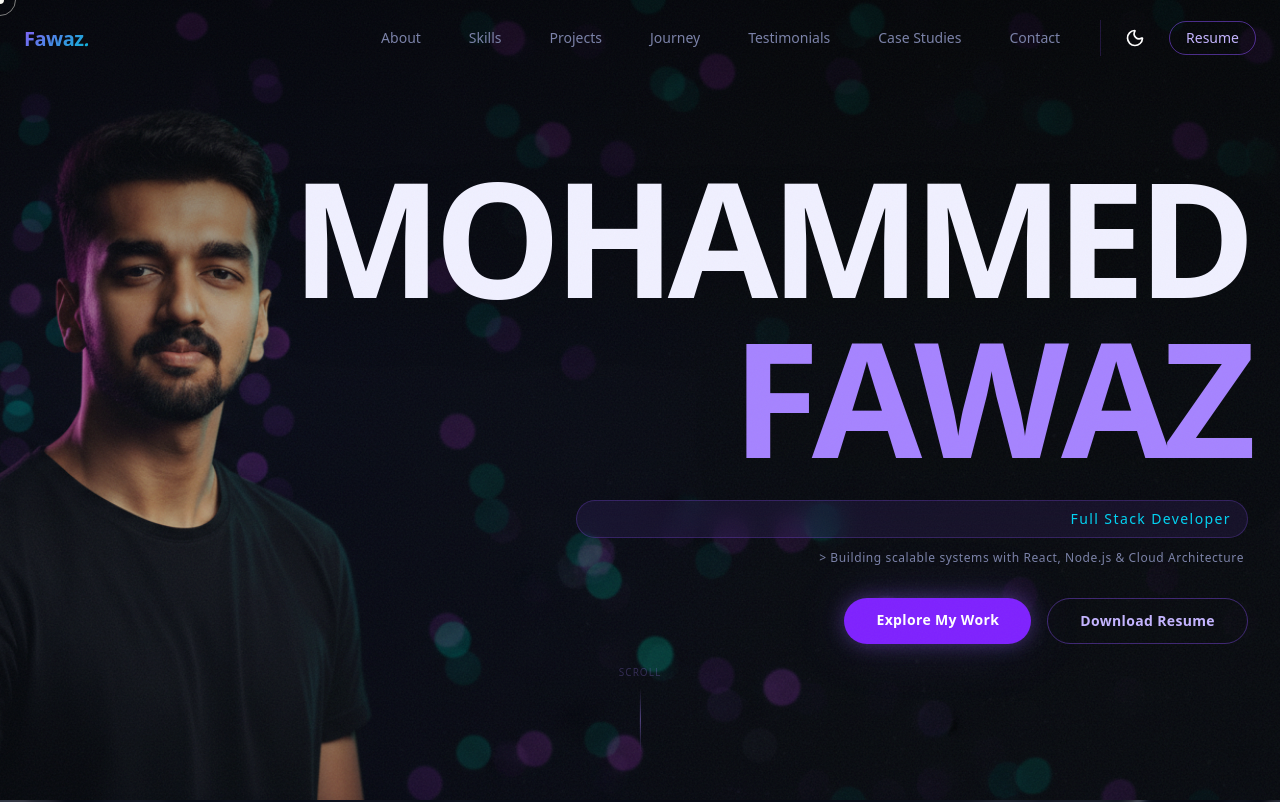
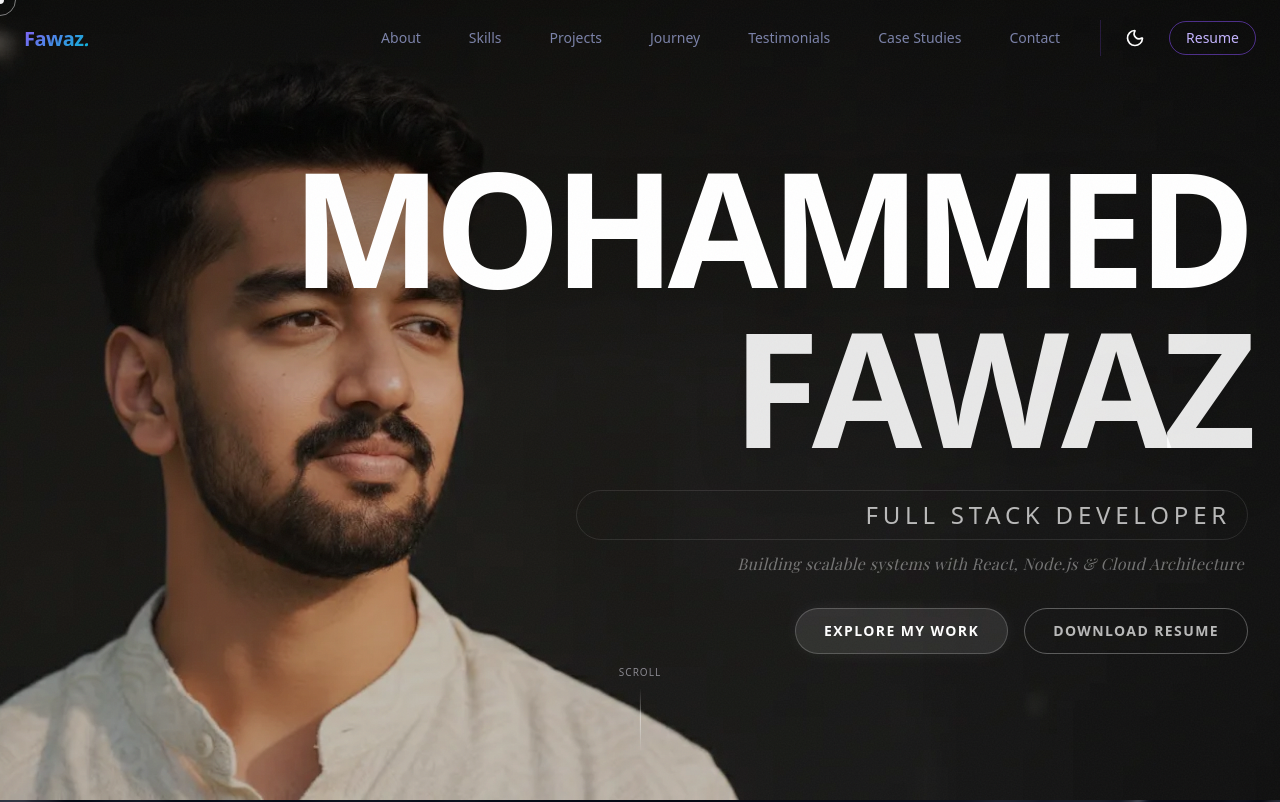
Before and after one commit to fawazv/portfolio_og, a Next.js app: page / in a window 1280 px wide. Shown: the top 802 px of the page. Built offline with nearby package versions, Linux system fonts and the light colour scheme; a web font is replaced by a local one.

Commit message:
feat: Implement initial portfolio structure with Hero and Skills sections and configure basic Next.js app layout.

```diff
--- a/src/app/layout.tsx
+++ b/src/app/layout.tsx
@@ -9,19 +9,16 @@ import NoiseOverlay from "@/components/ui/noise-overlay";
 const plusJakarta = Plus_Jakarta_Sans({
   variable: "--font-plus-jakarta",
   subsets: ["latin"],
-  weight: ["400", "500", "600", "700", "800"],
 });
 
 const jetbrainsMono = JetBrains_Mono({
   variable: "--font-jetbrains-mono",
   subsets: ["latin"],
-  weight: ["400"],
 });
 
 const playfair = Playfair_Display({
   variable: "--font-serif",
   subsets: ["latin"],
-  style: ["normal", "italic"],
 });
 
 export const metadata: Metadata = {
--- a/src/app/page.tsx
+++ b/src/app/page.tsx
@@ -1,11 +1,14 @@
+import dynamic from "next/dynamic";
 import Hero from "@/components/sections/Hero";
-import About from "@/components/sections/About";
-import Skills from "@/components/sections/Skills";
-import Projects from "@/components/sections/Projects";
-import Journey from "@/components/sections/Journey";
-import Blog from "@/components/sections/Blog";
-import Testimonials from "@/components/sections/Testimonials";
-import Contact from "@/components/sections/Contact";
+
+// Dynamically import below-the-fold sections to reduce initial JS payload
+const About = dynamic(() => import("@/components/sections/About"));
+const Skills = dynamic(() => import("@/components/sections/Skills"));
+const Projects = dynamic(() => import("@/components/sections/Projects"));
+const Journey = dynamic(() => import("@/components/sections/Journey"));
+const Testimonials = dynamic(() => import("@/components/sections/Testimonials"));
+const Blog = dynamic(() => import("@/components/sections/Blog"));
+const Contact = dynamic(() => import("@/components/sections/Contact"));
 
 export default function Home() {
   return (
--- a/src/components/sections/Hero.tsx
+++ b/src/components/sections/Hero.tsx
@@ -109,18 +109,12 @@ export default function Hero() {
       ref={containerRef}
       className="relative h-screen min-h-screen w-full overflow-hidden flex items-center justify-center bg-background"
     >
-      {/* Ambient Orb Background — Dark Cosmos depth layer */}
-      <div className="absolute inset-0 z-0 pointer-events-none" aria-hidden="true">
-        <div className="absolute top-20 left-1/4 w-[600px] h-[600px] bg-violet-400/8 dark:bg-violet-600/15 rounded-full blur-[120px]" />
-        <div className="absolute bottom-0 right-1/4 w-[400px] h-[400px] bg-cyan-400/6 dark:bg-cyan-500/10 rounded-full blur-[100px]" />
-      </div>
-
       {/* Background Image — Conditional: only load the active theme's image */}
       <div ref={imageRef} className="absolute inset-0 z-0 w-full h-full will-change-transform opacity-0">
         {mounted && resolvedTheme === "light" && (
           <>
             <Image
-              src="/lightmode.png"
+              src="/lightmode.webp"
               alt="Minimal architectural abstract background"
               fill
               sizes="100vw"
@@ -134,7 +128,7 @@ export default function Hero() {
         {mounted && resolvedTheme === "dark" && (
           <>
             <Image
-              src="/darkmode.png"
+              src="/darkmode.webp"
               alt="Liquid metal abstract dark background"
               fill
               sizes="100vw"
@@ -154,23 +148,23 @@ export default function Hero() {
         <div className="w-full max-w-none perspective-1000">
           <h1
             ref={nameRef}
-            className="text-4xl sm:text-6xl md:text-8xl lg:text-[10rem] font-bold tracking-tighter uppercase mb-6 leading-none drop-shadow-2xl"
+            className="text-4xl sm:text-6xl md:text-8xl lg:text-[10rem] font-bold tracking-tighter uppercase mb-6 leading-none text-foreground dark:mix-blend-overlay dark:text-white drop-shadow-2xl"
             aria-label="Mohammed Fawaz"
           >
-            <div className="block text-space dark:text-[#F0F0FF]" aria-hidden="true">{renderSplitText("Mohammed")}</div>
-            <div className="block text-violet-600 dark:text-violet-400" aria-hidden="true">{renderSplitText("Fawaz")}</div>
+            <div className="block" aria-hidden="true">{renderSplitText("Mohammed")}</div>
+            <div className="block text-secondary dark:text-white/90" aria-hidden="true">{renderSplitText("Fawaz")}</div>
           </h1>
 
           <p
             ref={roleRef}
-            className="font-mono text-sm tracking-widest text-violet-600 dark:text-cyan-400 max-w-2xl ml-auto mr-0 backdrop-blur-md py-2 px-4 rounded-full border border-violet-500/20 dark:border-violet-500/25 bg-violet-500/8 dark:bg-violet-500/10 opacity-0"
+            className="text-lg md:text-2xl font-light tracking-[0.2em] uppercase text-foreground/80 dark:text-white/70 max-w-2xl ml-auto mr-0 md:backdrop-blur-xs py-2 px-4 rounded-full border border-white/10 opacity-0"
           >
             Full Stack Developer
           </p>
 
           {/* Value Proposition Tagline */}
-          <p ref={taglineRef} className="font-mono text-xs tracking-wider text-[#6B6F8A] dark:text-[#7B82A8] mt-3 mr-1 opacity-0">
-            &gt; Building scalable systems with React, Node.js &amp; Cloud Architecture
+          <p ref={taglineRef} className="text-sm md:text-base font-serif italic text-foreground/50 dark:text-white/40 mt-3 mr-1 tracking-wide opacity-0">
+            Building scalable systems with React, Node.js &amp; Cloud Architecture
           </p>
 
           {/* CTA Buttons */}
@@ -180,7 +174,13 @@ export default function Hero() {
           >
             <a
               href="#projects"
-              className="glow-btn-violet px-8 py-3 text-sm font-semibold tracking-wide rounded-full bg-violet-600 hover:bg-violet-500 text-white transition-all duration-300"
+              className="px-7 py-3 text-sm font-bold uppercase tracking-widest rounded-full
+                bg-white/10 backdrop-blur-md border border-white/20
+                text-foreground dark:text-white
+                hover:bg-white/20 hover:border-white/40
+                shadow-[0_0_20px_-5px_rgba(255,255,255,0.1)]
+                hover:shadow-[0_0_30px_-5px_rgba(255,255,255,0.25)]
+                transition-all duration-300"
             >
               Explore My Work
             </a>
@@ -189,7 +189,12 @@ export default function Hero() {
               target="_blank"
               rel="noopener noreferrer"
               aria-label="Download Resume (opens in new tab)"
-              className="px-8 py-3 text-sm font-semibold tracking-wide rounded-full border border-violet-500/40 text-violet-600 dark:text-violet-300 hover:border-violet-500 dark:hover:border-violet-400 hover:bg-violet-500/10 transition-all duration-300"
+              className="px-7 py-3 text-sm font-bold uppercase tracking-widest rounded-full
+                border border-foreground/20 dark:border-white/30
+                text-foreground/70 dark:text-white/70
+                hover:border-foreground dark:hover:border-white
+                hover:text-foreground dark:hover:text-white
+                transition-all duration-300"
             >
               Download Resume
             </a>
@@ -202,8 +207,8 @@ export default function Hero() {
         ref={scrollRef}
         className="absolute bottom-12 left-1/2 -translate-x-1/2 z-20 flex flex-col items-center gap-2 opacity-0"
       >
-        <span className="text-[10px] uppercase tracking-widest text-violet-500/40 dark:text-violet-400/50 animate-pulse">Scroll</span>
-        <div className="w-px h-16 bg-linear-to-b from-transparent via-violet-500/30 dark:via-violet-400/50 to-transparent" />
+        <span className="text-[10px] uppercase tracking-widest text-muted-foreground animate-pulse">Scroll</span>
+        <div className="w-px h-16 bg-linear-to-b from-transparent via-foreground/50 to-transparent dark:via-white/50" />
       </div>
 
     </section>
--- a/src/components/sections/Skills.tsx
+++ b/src/components/sections/Skills.tsx
@@ -60,10 +60,22 @@ export default function Skills() {
           {skillCategories.map((category, catIndex) => (
             <motion.div
               key={category.name}
-              initial={{ opacity: 0, y: 20 }}
-              whileInView={{ opacity: 1, y: 0 }}
-              viewport={{ once: true }}
-              transition={{ delay: catIndex * 0.08, duration: 0.6 }}
+              initial="hidden"
+              whileInView="show"
+              viewport={{ once: true, margin: "-50px" }}
+              variants={{
+                hidden: { opacity: 0, y: 20 },
+                show: {
+                  opacity: 1,
+                  y: 0,
+                  transition: {
+                    duration: 0.6,
+                    delay: catIndex * 0.1,
+                    staggerChildren: 0.03,
+                    delayChildren: 0.2
+                  }
+                }
+              }}
             >
               {/* Category Header */}
               <div className="flex items-center gap-4 mb-6">
@@ -79,10 +91,10 @@ export default function Skills() {
                 {category.skills.map((skill, index) => (
                   <motion.div
                     key={skill}
-                    initial={{ opacity: 0, y: 16 }}
-                    whileInView={{ opacity: 1, y: 0 }}
-                    viewport={{ once: true }}
-                    transition={{ delay: catIndex * 0.06 + index * 0.03, duration: 0.4 }}
+                    variants={{
+                      hidden: { opacity: 0, y: 16 },
+                      show: { opacity: 1, y: 0, transition: { duration: 0.4 } }
+                    }}
                     className="group cosmos-card rounded-full px-4 py-2 cursor-default hover:border-violet-500/50 hover:shadow-[0_0_12px_rgba(139,92,246,0.12)] dark:hover:shadow-[0_0_12px_rgba(139,92,246,0.2)] transition-all duration-300"
                   >
                     <span className="text-sm font-mono text-[#6B6F8A] dark:text-[#7B82A8] group-hover:text-space dark:group-hover:text-white transition-colors duration-300">
@@ -125,6 +137,7 @@ export default function Skills() {
             className="flex gap-4 w-max"
             animate={{ x: ["0%", "-33.33%"] }}
             transition={{ duration: 18, ease: "linear", repeat: Infinity }}
+            style={{ willChange: "transform" }}
           >
             {marqueeItems.map((tool, i) => (
               <div
```
